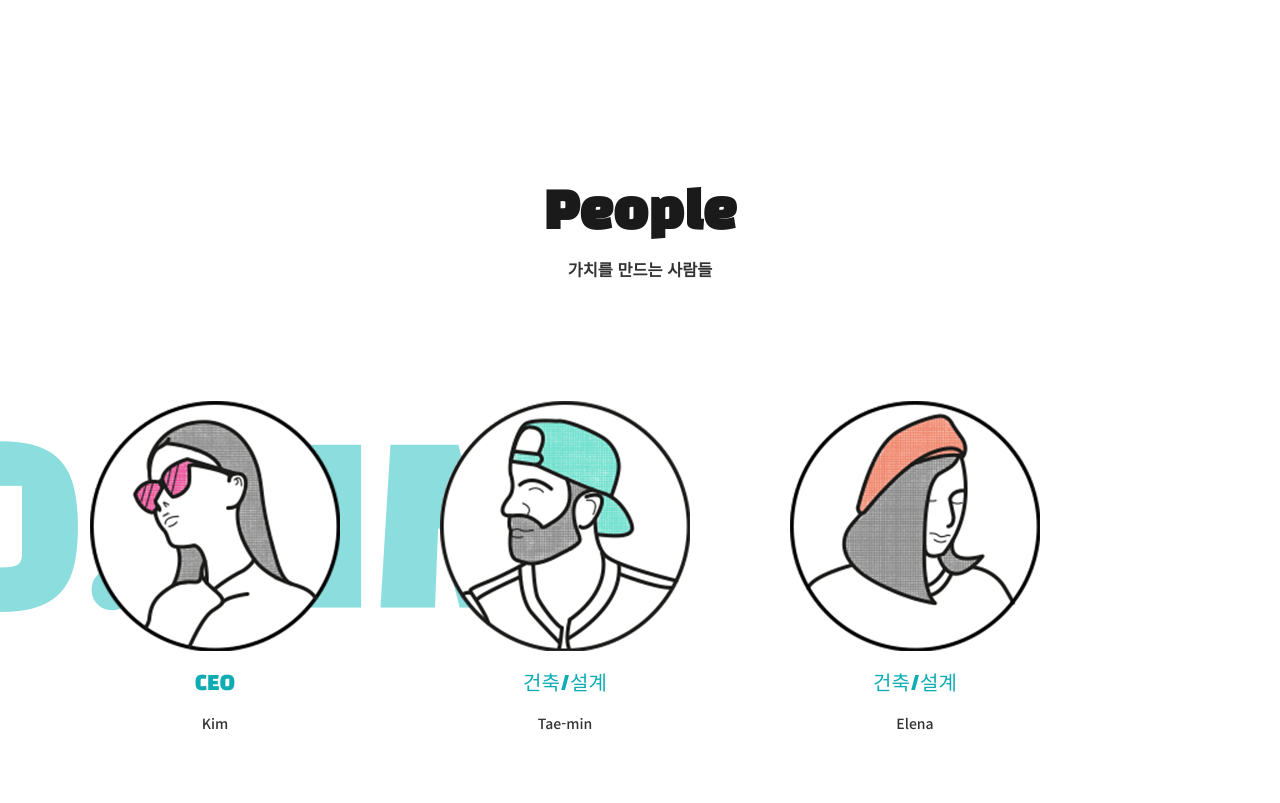
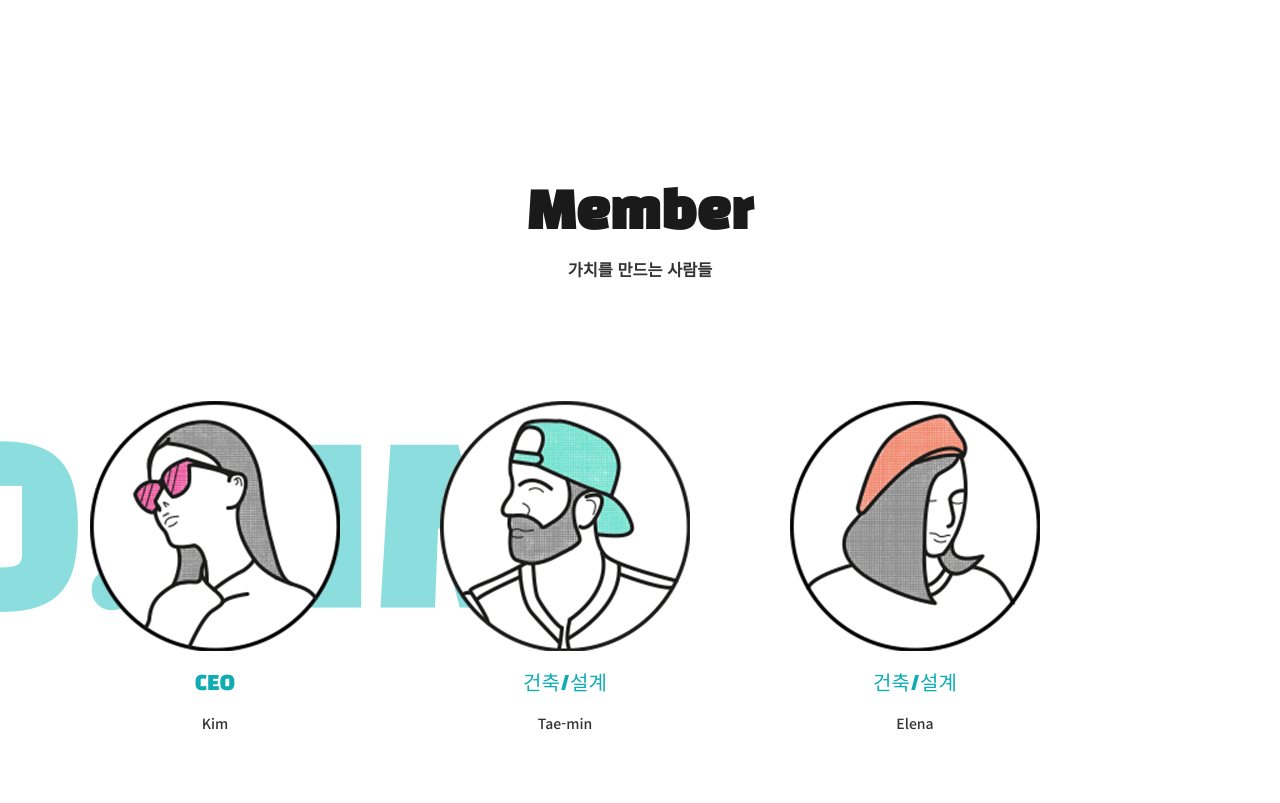
Before and after one commit to jiyah2079/otherspacesplus_sub1_hidden, a plain HTML site: page index.html in a window 1280 px wide. Shown: the part 1582-2385 px from the top of the page. Drawn offline with nearby package versions, Linux system fonts and the light colour scheme.

Commit message:
Update index.html

```diff
--- a/index.html
+++ b/index.html
@@ -128,7 +128,7 @@
         </div>  <!-- contents1 -->
 
         <div id="contents2">
-            <h1 class="title">People</h1>
+            <h1 class="title">Member</h1>
             <h3 class="sub_title">가치를 만드는 사람들</h3>
             <div class="people">
                 <img class="bg_ceokim" src="images/bg_ceokim.png" alt="슬라이드이미지">
```
